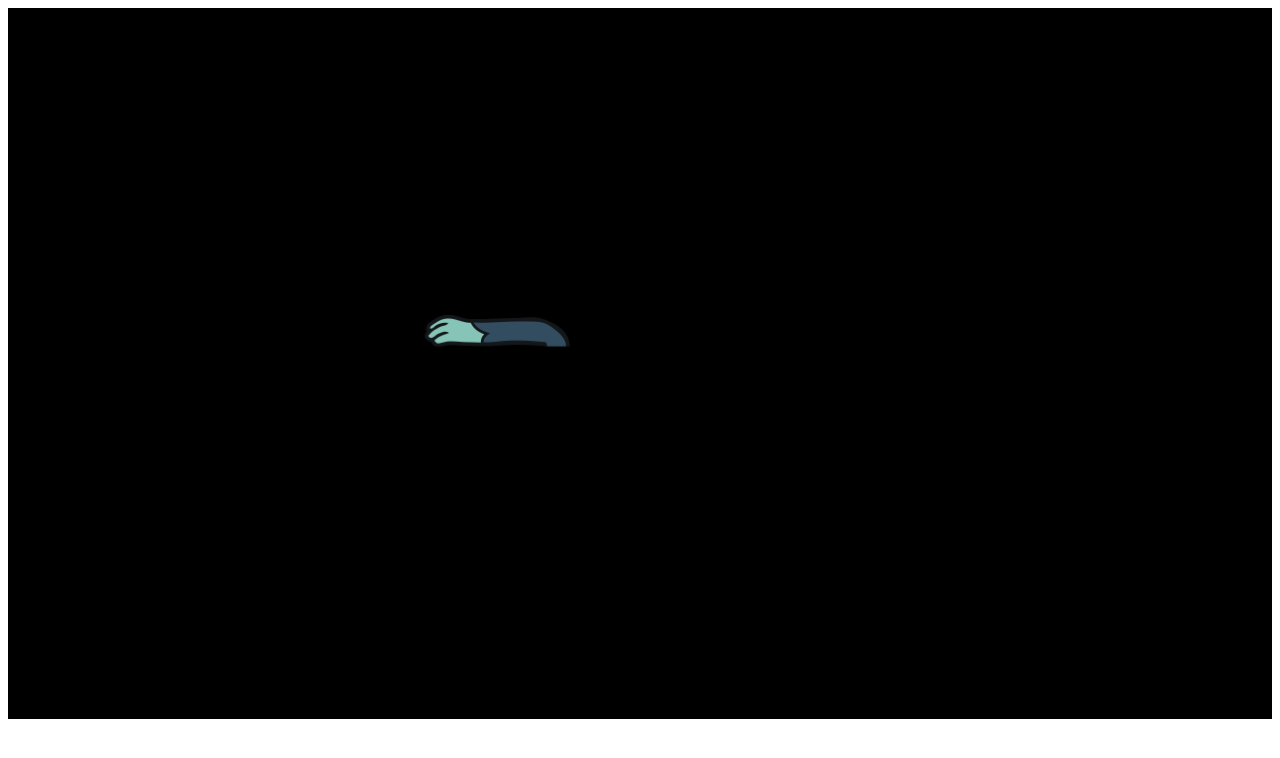
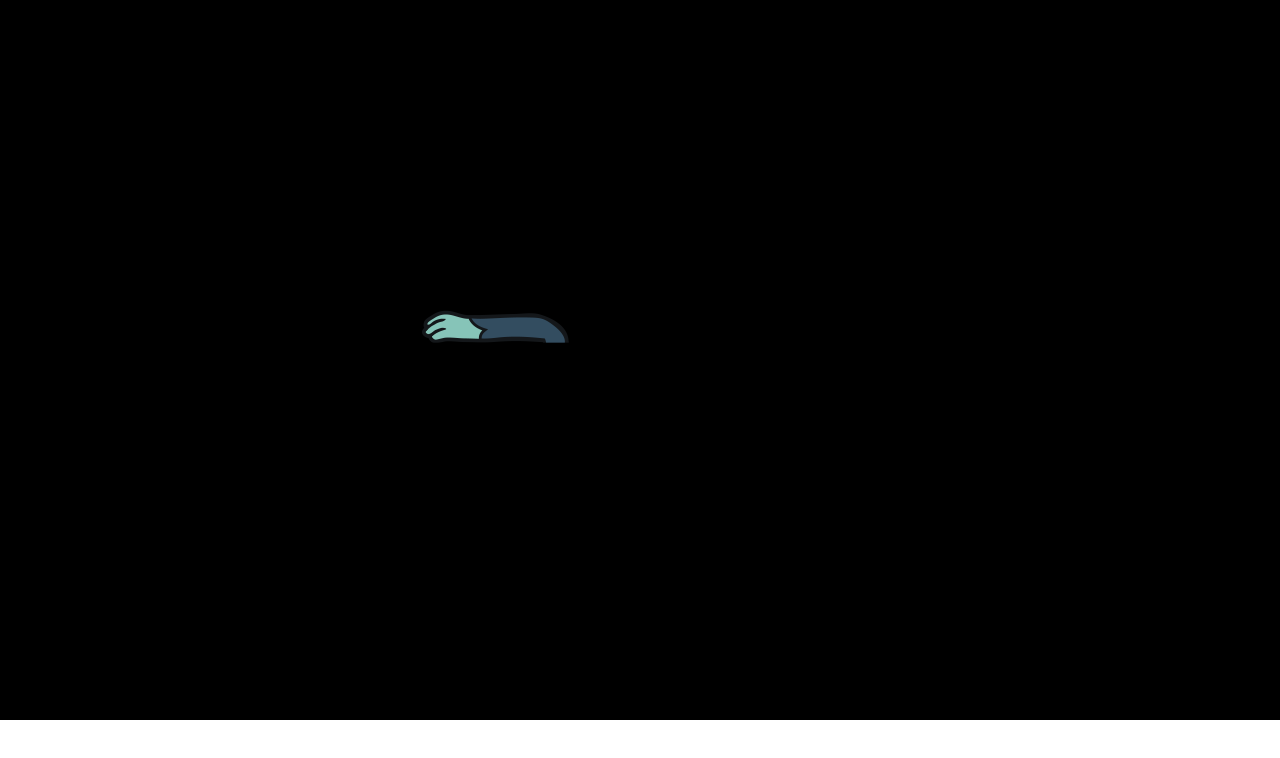
Before and after one commit to AnalogCoder/ZombieShooter, a website built with webpack: page index.html in a window 1280 px wide. Built offline with nearby package versions, Linux system fonts and the light colour scheme; animation ran at ten frames a second.

Commit message:
body margin 0

```diff
--- a/index.html
+++ b/index.html
@@ -5,6 +5,6 @@
         <script src="./asset/lib/phaser.min.js"></script>
         <title>ZomebieShooter</title>
     </head>
-    <body>
+    <body style="margin:0;">
     </body>
 </html>
```
Also changed, not shown: dist/index.html.
